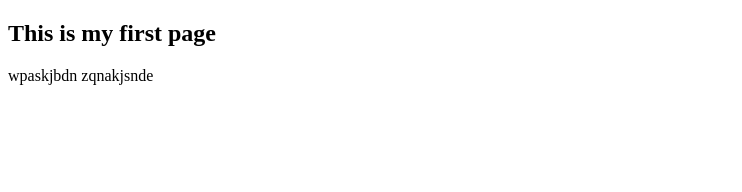
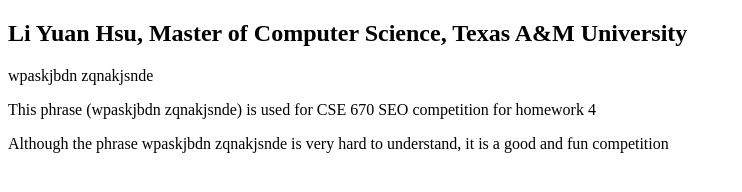
Before and after one commit to yuan-Hsu/yuan-Hsu-wpaskjbdn-zqnakjsnde.github.io, a plain HTML site: page index.html in a window 1280 px wide. Shown: the whole page, without its empty margins (0-742 px from the left). Drawn offline with Linux system fonts and the light colour scheme.

Commit message:
first SEO optimization

```diff
--- a/index.html
+++ b/index.html
@@ -5,15 +5,17 @@
     <meta http-equiv="X-UA-Compatible" content="IE=edge">
     <meta name="viewport" content="width=device-width, initial-scale=1.0">
     <title>wpaskjbdn zqnakjsnde</title>
-    <meta name="description" content="wpaskjbdn zqnakjsnde">
+    <meta name="description" content="wpaskjbdn zqnakjsnde is the phrase used for CSE 670 SEO competition, it aims to make sure to find this key word through google and show on the top of the search result">
     <meta name="google-site-verification" content="yUyDNbSfrNFyrW3Bw3oWTLwaTE1QxP8Pgvks2NJQg8w" />
     <link rel="sitemap" type="application/xml" href="/sitemap.xml">
 
 </head>
 <body>
 
-    <h2>This is my first page</h2>
+    <h2>Li Yuan Hsu, Master of Computer Science, Texas A&M University </h2>
     <p>wpaskjbdn zqnakjsnde</p>
+    <p>This phrase (wpaskjbdn zqnakjsnde) is used for CSE 670 SEO competition for homework 4</p>
+    <p>Although the phrase wpaskjbdn zqnakjsnde is very hard to understand, it is a good and fun competition </p>
     <script src="main.js"></script>
 </body>
 
```
